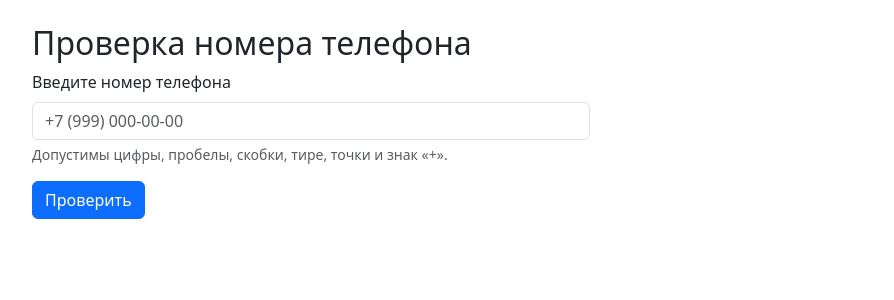
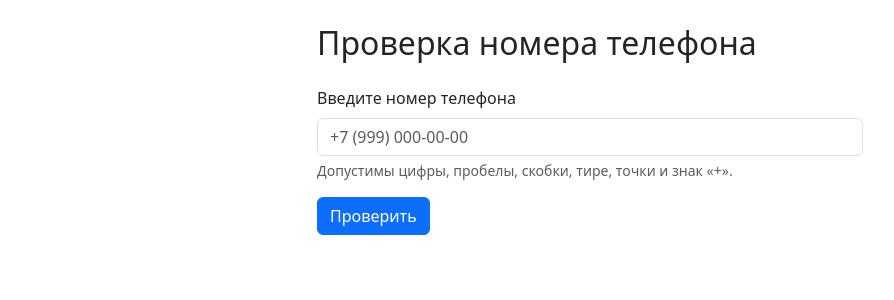
Before and after one commit to sqeezeee/webApp, a Flask app: template lab2/templates/phone_form.html in a window 1280 px wide. Shown: the part 56-356 px from the top of the page, without its empty margins (50-944 px from the left). Run offline with Flask 3, Linux system fonts and the light colour scheme; the template is opened without the code that fills it, so the values that code supplies are empty.

Commit message:
edited lab2

```diff
--- a/lab2/templates/phone_form.html
+++ b/lab2/templates/phone_form.html
@@ -1,23 +1,25 @@
 {% extends 'base.html' %}
+
 {% block content %}
-    <h2>Проверка номера телефона</h2>
+<div class="row justify-content-center">
+    <div class="col-md-6">
+        <h2 class="mb-4">Проверка номера телефона</h2>
 
+        <!-- Блок верного ввода -->
         {% if success %}
             <div class="alert alert-success">
-            <h4>Успешно!</h4>
+                <h4>Номер корректен!</h4>
                 <p>Отформатированный номер:</p>
                 <p class="display-6">{{ success }}</p>
-            <a href="/phone" class="btn btn-outline-success">Проверить другой</a>
+                <a href="/phone" class="btn btn-outline-success">Проверить еще один</a>
             </div>
         {% else %}
-        <form method="POST" action="/phone" class="w-50" novalidate>
+            <!-- Форма -->
+            <form method="POST" action="/phone" novalidate>
                 <div class="mb-3">
                     <label for="phone" class="form-label">Введите номер телефона</label>
 
-                <!--
-                     Добавляем класс 'is-invalid', если переменная error существует.
-                     Атрибут value сохраняет введенное пользователем значение (phone_value).
-                -->
+
                     <input type="text"
                            class="form-control {% if error %}is-invalid{% endif %}"
                            name="phone"
@@ -25,7 +27,10 @@
                            value="{{ phone_value }}"
                            placeholder="+7 (999) 000-00-00">
 
-                <!-- Блок для вывода ошибки Bootstrap -->
+                    <!--
+                        Блок для вывода текста ошибки.
+                        Bootstrap показывает этот блок только если у input выше есть класс is-invalid.
+                    -->
                     <div class="invalid-feedback">
                         {{ error }}
                     </div>
@@ -34,7 +39,10 @@
                         Допустимы цифры, пробелы, скобки, тире, точки и знак «+».
                     </div>
                 </div>
+
                 <button type="submit" class="btn btn-primary">Проверить</button>
             </form>
         {% endif %}
+    </div>
+</div>
 {% endblock %}
```
Also changed, not shown: lab4/instance/users.db. Lines whose indentation alone changed are shown as unchanged.
